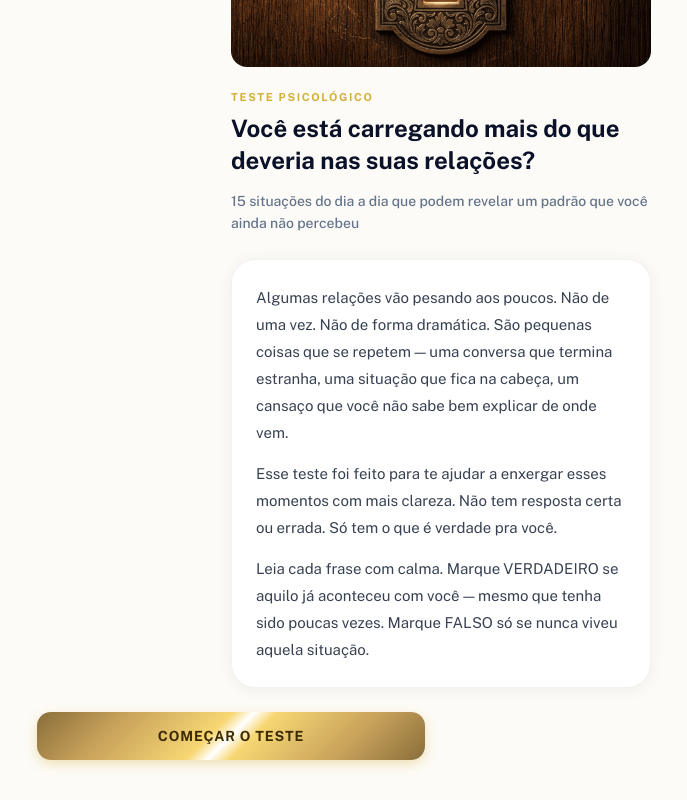
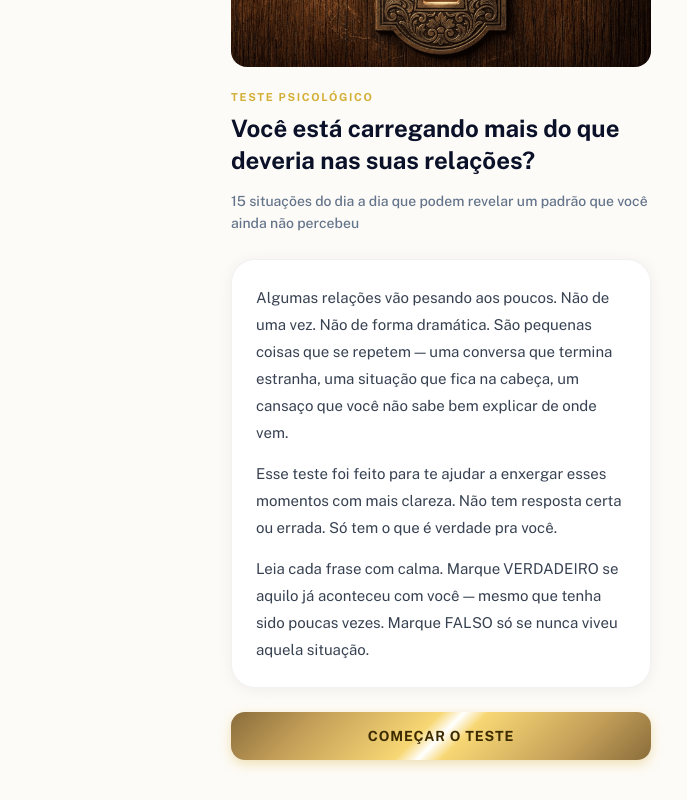
Before and after one commit to vgtallan-afk/Quiz, a React (Vite) app: page / in a window 1280 px wide. Shown: the part 207-1007 px from the top of the page, without its empty margins (199-886 px from the left). Built offline with nearby package versions, Linux system fonts and the light colour scheme.

Commit message:
Update Quiz.jsx

```diff
--- a/src/Quiz.jsx
+++ b/src/Quiz.jsx
@@ -579,11 +579,6 @@ export default function Quiz() {
   onClick={() => setPhase("quiz")}
   style={{
     width: "100%",
-    bottom: "20px",
-    left: "50%",
-    transform: "translateX(-50%)",
-    width: "calc(100% - 32px)",
-    maxWidth: "420px",
     padding: "16px",
     fontSize: "14px",
     fontWeight: 700,
@@ -595,8 +590,7 @@ export default function Quiz() {
     borderRadius: "14px",
     cursor: "pointer",
     boxShadow: "0 4px 12px rgba(212,175,55,0.35)",
-    fontFamily: "'Public Sans','Inter',sans-serif",
-    zIndex: 10
+    fontFamily: "'Public Sans','Inter',sans-serif"
   }}
 >
   Começar o teste
```
